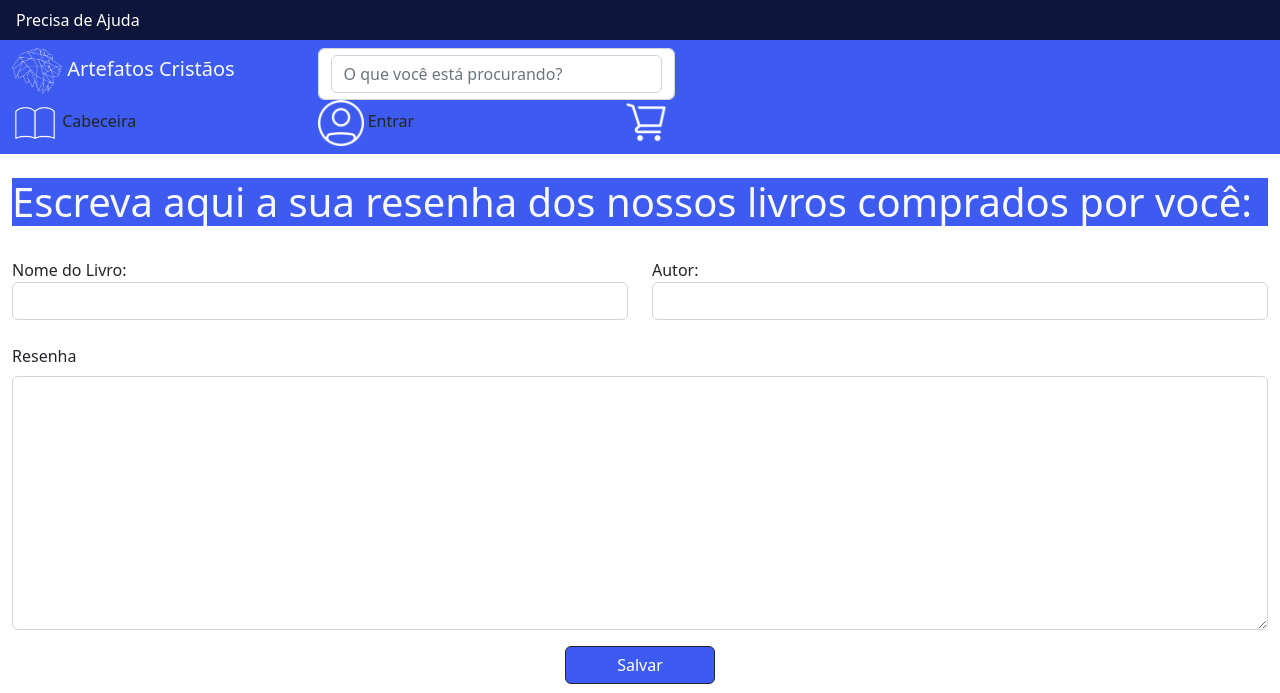
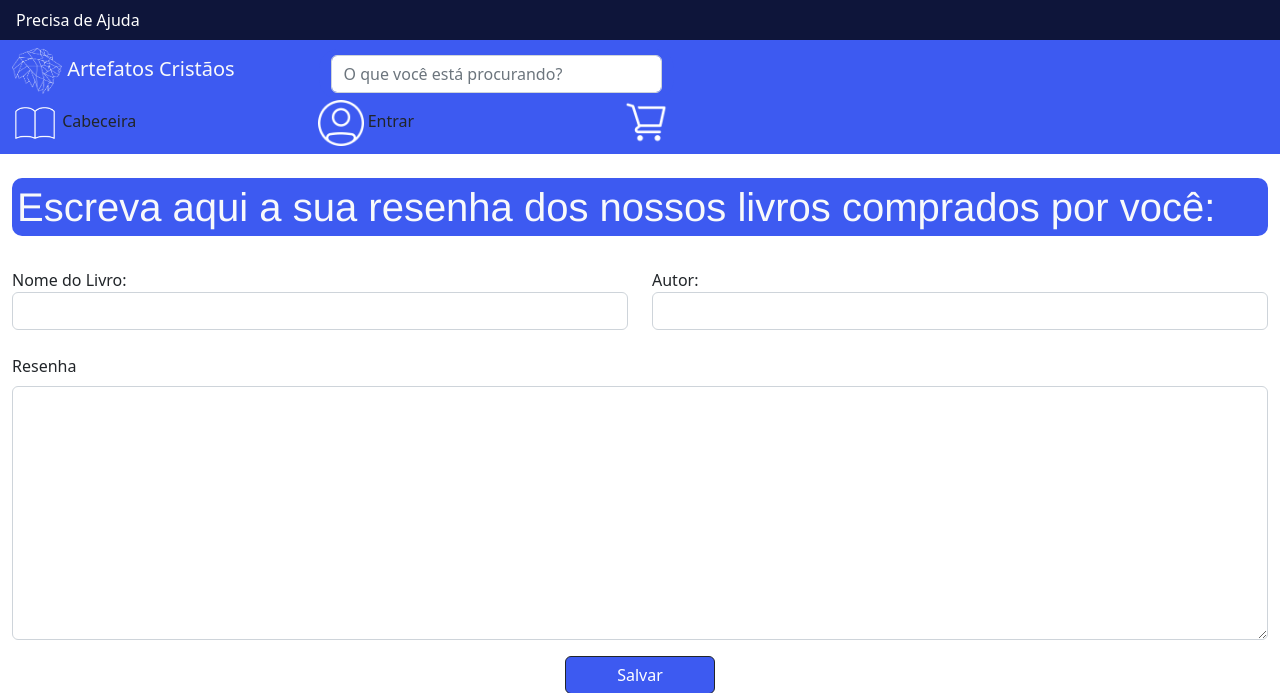
Before and after one commit to mariabrenneisen/artefatos-cristaos, a PHP site: page /Resenhas.html in a window 1280 px wide. Shown: the top 693 px of the page. Run offline with PHP 8.4, Linux system fonts and the light colour scheme.

Commit message:
Update estilo.css

```diff
--- a/estilo.css
+++ b/estilo.css
@@ -4,6 +4,13 @@ body{
     min-width: 100vh;
     align-items: center;
     justify-content: center;
+}
+
+.form_pesquisa
+{
+    border-radius: 20px !important;
+    background-color: #3D5AF1 !important;
+    border-color: #3D5AF1 !important;
 }
 
 .ajuda
@@ -16,3 +23,10 @@ body{
     background-color: #3D5AF1!important;
     color: white !important;
 }
+.texto_resenha
+{
+    padding: 5px !important;
+    border-radius: 10px !important;
+    font-family: 'Franklin Gothic Medium', 'Arial Narrow', Arial, sans-serif !important;
+
+}
```
